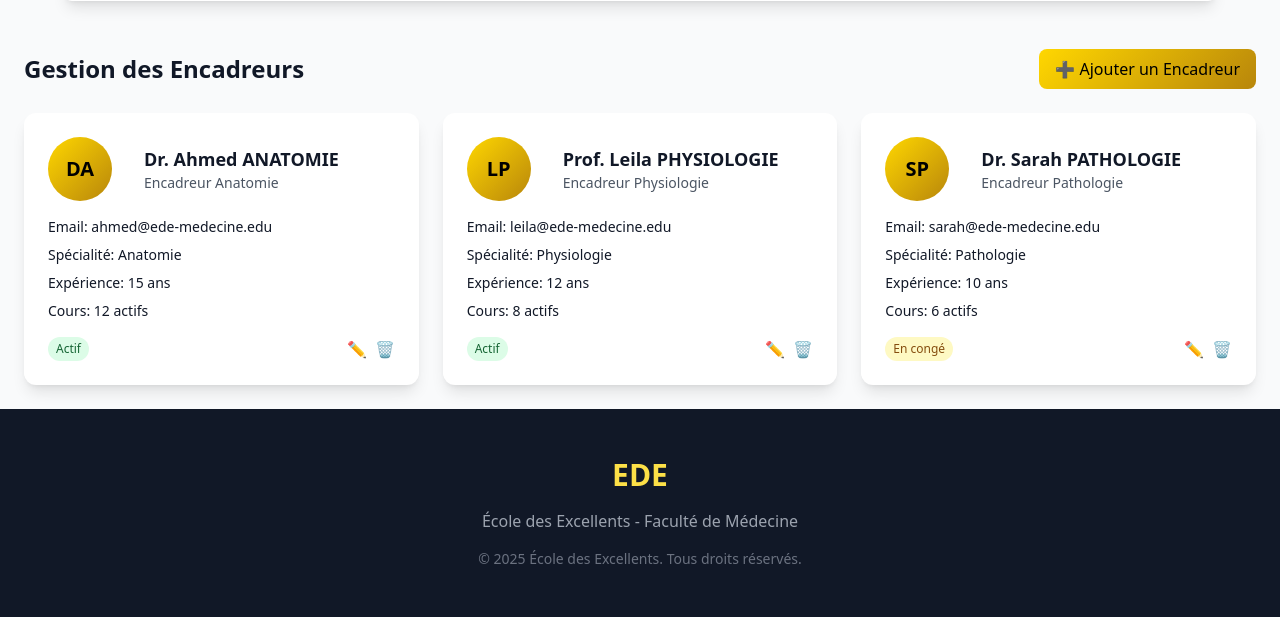
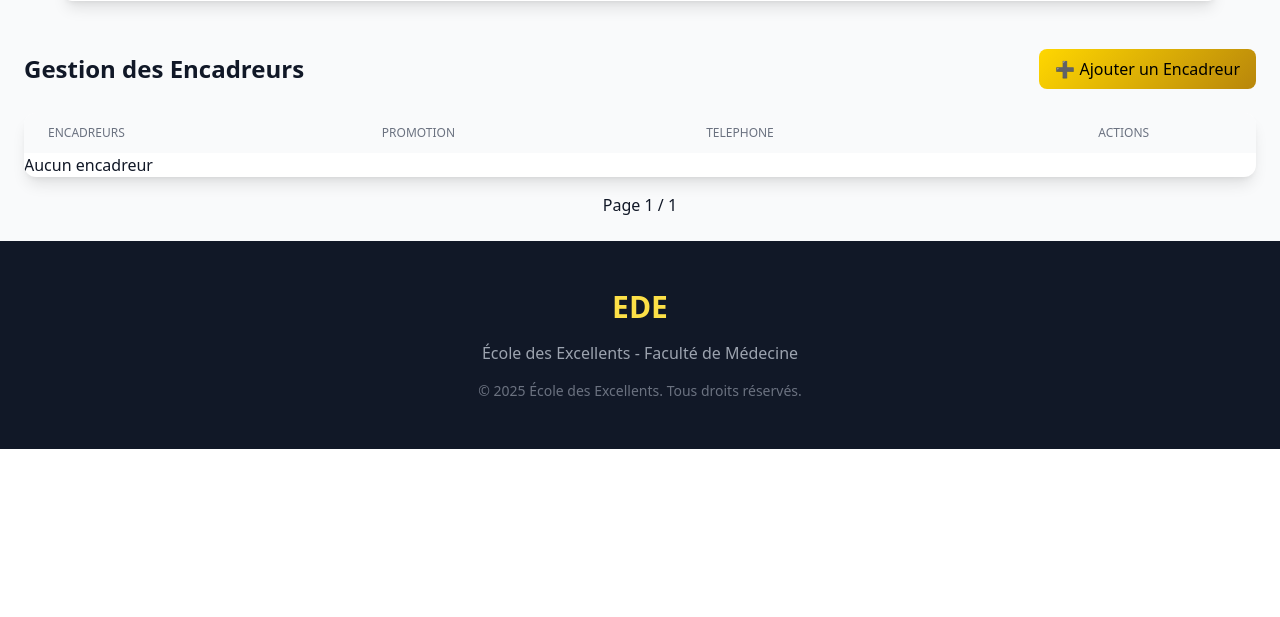
Before and after one commit to BIGM16/ecole_des_excellents, a Django app: page /admin_dashboard/ in a window 1280 px wide, after a click on "Gérer les encadreurs". Shown: the part 387-1004 px from the top of the page. After the commit the page ends 836 px from the top, so only its background shows below. Run offline with Django 5.2, Linux system fonts and the light colour scheme; a user stored in the database is signed in; tables that the repository leaves empty hold one stand-in row (values such as "Sample post"); style sheets or scripts are compiled from the project's sources; some libraries are stand-ins or nearby versions.

Commit message:
finition de la section encadreurs

```diff
--- a/ecole_des_excellents/core/templates/core/admin_dashboard.html
+++ b/ecole_des_excellents/core/templates/core/admin_dashboard.html
@@ -1,5 +1,5 @@
 {% extends 'core/base.html' %}
-{% block title %}Espace Admin{% endblock %}
+{% block title %} Espace Admin {% endblock %}
 {% block content %}
 <!-- Dashboard Section -->
 
@@ -232,7 +232,6 @@
         />
       </div>
     </form>
-
   </div>
 
   <!-- Étudiants Table -->
@@ -255,7 +254,11 @@
           >
             Telephone
           </th>
-          <th class="px-6 py-3 text-center text-xs font-medium text-gray-500 uppercase">Actions</th>
+          <th
+            class="px-6 py-3 text-center text-xs font-medium text-gray-500 uppercase"
+          >
+            Actions
+          </th>
         </tr>
       </thead>
       <tbody id="etudiantsBody" class="divide-y divide-gray-200">
@@ -267,14 +270,14 @@
                 class="bg-green-100 rounded-full flex items-center justify-center"
               >
                 <img
-                  src="{% if e.photo and e.photo.url %}{{ e.photo.url }}{% else %}{{ MEDIA_URL }}default.png{% endif %}"
+                  src="{% if e.photo and e.photo.url %} {{ e.photo.url }} {% else %} {{ MEDIA_URL }}default.png {% endif %}"
                   alt="Photo de profil"
                   class="h-20 w-20 rounded-full border"
                 />
               </div>
               <div>
-                <div class="font-medium">{{ e.user.username}}</div>
-                <div class="text-sm text-gray-500">{{e.user.email}}</div>
+                <div class="font-medium">{{ e.user.username }}</div>
+                <div class="text-sm text-gray-500">{{e.user.email }}</div>
               </div>
             </div>
           </td>
@@ -284,8 +287,17 @@
           </td>
           <td class="text-center">
             <div class="flex justify-center space-x-2">
-              <a href="{% url 'edit_etudiant' e.id %}" class="text-blue-600 hover:underline">Modifier</a>
-              <a href="{% url 'delete_etudiant' e.id %}" class="text-red-600 hover:underline" onclick="return confirm('Supprimer cet étudiant ?')">Supprimer</a>
+              <a
+                href="{% url 'edit_etudiant' e.id %}"
+                class="text-blue-600 hover:underline"
+                >Modifier</a
+              >
+              <a
+                href="{% url 'delete_etudiant' e.id %}"
+                class="text-red-600 hover:underline"
+                onclick="return confirm('Supprimer cet étudiant ?')"
+                >Supprimer</a
+              >
             </div>
           </td>
         </tr>
@@ -302,7 +314,7 @@
     <a
       href="?page={{ etudiants.previous_page_number }}"
       class="px-3 py-1 bg-gray-200 rounded"
-      >&laquo; Précédent</a
+      >Précédent</a
     >
     {% endif %}
     <span class="px-4"
@@ -312,7 +324,7 @@
     <a
       href="?page={{ etudiants.next_page_number }}"
       class="px-3 py-1 bg-gray-200 rounded"
-      >Suivant &raquo;</a
+      >Suivant</a
     >
     {% endif %}
   </div>
@@ -330,8 +342,14 @@
           ✕
         </button>
       </div>
-      <form method="POST" enctype="multipart/form-data" class="grid grid-cols-2 gap-2 bg-gray-50 p-4 rounded">
-        {% csrf_token %}{{ form_etudiant.as_p }}
+      <form
+        method="POST"
+        enctype="multipart/form-data"
+        class="grid grid-cols-2 gap-2 bg-gray-50 p-4 rounded"
+      >
+        {% csrf_token %}
+        <input type="hidden" name="form_type" value="etudiant">
+        {{ form_etudiant.as_p }}
         <div class="flex justify-end space-x-4 mt-10">
           <button
             type="button"
@@ -347,12 +365,10 @@
             Ajouter l'Étudiant
           </button>
         </div>
-
       </form>
     </div>
   </div>
 </section>
-
 
 <!-- =================================== -->
 <!--     SECTION3 : SECTION ENCADREURS   -->
@@ -371,102 +387,98 @@
   </div>
 
   <!-- Encadreurs Grid -->
-        <div class="grid md:grid-cols-2 lg:grid-cols-3 gap-6">
-          <div class="bg-white rounded-xl shadow-lg p-6 card-hover">
-            <div class="flex items-center space-x-4 mb-4">
+  <div class="bg-white rounded-xl shadow-lg overflow-x-auto">
+    <table id="etudiantsTable" class="w-full min-w-max">
+      <thead class="bg-gray-50">
+        <tr>
+          <th
+            class="px-6 py-3 text-left text-xs font-medium text-gray-500 uppercase"
+          >
+            Encadreurs
+          </th>
+          <th
+            class="px-6 py-3 text-left text-xs font-medium text-gray-500 uppercase"
+          >
+            Promotion
+          </th>
+          <th
+            class="px-6 py-3 text-left text-xs font-medium text-gray-500 uppercase"
+          >
+            Telephone
+          </th>
+          <th
+            class="px-6 py-3 text-center text-xs font-medium text-gray-500 uppercase"
+          >
+            Actions
+          </th>
+        </tr>
+      </thead>
+      <tbody id="etudiantsBody" class="divide-y divide-gray-200">
+        {% for en in encadreurs %}
+        <tr>
+          <td class="px-6 py-4">
+            <div class="flex items-center space-x-3">
               <div
-                class="w-16 h-16 gradient-gold rounded-full flex items-center justify-center"
+                class="bg-green-100 rounded-full flex items-center justify-center"
               >
-                <span class="text-black font-bold text-xl">DA</span>
+                <img
+                  src="{% if en.photo and en.photo.url %}{{ en.photo.url }}{% else %}{{ MEDIA_URL }}default.png{% endif %}"
+                  alt="Photo de profil"
+                  class="h-20 w-20 rounded-full border"
+                />
               </div>
               <div>
-                <h3 class="font-bold text-lg">Dr. Ahmed ANATOMIE</h3>
-                <p class="text-gray-600 text-sm">Encadreur Anatomie</p>
+                <div class="font-medium">{{ en.user.username }}</div>
+                <div class="text-sm text-gray-500">{{ en.user.email }}</div>
               </div>
             </div>
-            <div class="space-y-2 text-sm">
-              <p>
-                <span class="font-medium">Email:</span> ahmed@ede-medecine.edu
-              </p>
-              <p><span class="font-medium">Spécialité:</span> Anatomie</p>
-              <p><span class="font-medium">Expérience:</span> 15 ans</p>
-              <p><span class="font-medium">Cours:</span> 12 actifs</p>
+          </td>
+          <td>{{ en.get_promotion_display }}</td>
+          <td>
+            <span class="text-lg font-bold text-red-600">{{ en.telephone }}</span>
+          </td>
+          <td class="text-center">
+            <div class="flex justify-center space-x-2">
+              <a
+                href="{% url 'edit_etudiant' en.id %}"
+                class="text-blue-600 hover:underline"
+                >Modifier</a
+              >
+              <a
+                href="{% url 'delete_etudiant' en.id %}"
+                class="text-red-600 hover:underline"
+                onclick="return confirm('Supprimer cet encadreur ?')"
+                >Supprimer</a
+              >
             </div>
-            <div class="flex justify-between items-center mt-4">
-              <span
-                class="px-2 py-1 text-xs font-medium bg-green-100 text-green-800 rounded-full"
-                >Actif</span
+          </td>
+        </tr>
+        {% empty %}
+        <tr>
+          <td colspan="4">Aucun encadreur</td>
+        </tr>
+        {% endfor %}
+      </tbody>
+    </table>
+  </div>
+  <div class="flex justify-center mt-4">
+    {% if encadreurs.has_previous %}
+    <a
+      href="?page={{ encadreurs.previous_page_number }}"
+      class="px-3 py-1 bg-gray-200 rounded"
+      >Précédent</a
     >
-              <div class="flex space-x-2">
-                <button class="text-blue-600 hover:text-blue-800">✏️</button>
-                <button class="text-red-600 hover:text-red-800">🗑️</button>
-              </div>
-            </div>
-          </div>
-
-          <div class="bg-white rounded-xl shadow-lg p-6 card-hover">
-            <div class="flex items-center space-x-4 mb-4">
-              <div
-                class="w-16 h-16 gradient-gold rounded-full flex items-center justify-center"
+    {% endif %}
+    <span class="px-4"
+      >Page {{ encadreurs.number }} / {{ encadreurs.paginator.num_pages }}</span
     >
-                <span class="text-black font-bold text-xl">LP</span>
-              </div>
-              <div>
-                <h3 class="font-bold text-lg">Prof. Leila PHYSIOLOGIE</h3>
-                <p class="text-gray-600 text-sm">Encadreur Physiologie</p>
-              </div>
-            </div>
-            <div class="space-y-2 text-sm">
-              <p>
-                <span class="font-medium">Email:</span> leila@ede-medecine.edu
-              </p>
-              <p><span class="font-medium">Spécialité:</span> Physiologie</p>
-              <p><span class="font-medium">Expérience:</span> 12 ans</p>
-              <p><span class="font-medium">Cours:</span> 8 actifs</p>
-            </div>
-            <div class="flex justify-between items-center mt-4">
-              <span
-                class="px-2 py-1 text-xs font-medium bg-green-100 text-green-800 rounded-full"
-                >Actif</span
+    {% if encadreurs.has_next %}
+    <a
+      href="?page={{ encadreurs.next_page_number }}"
+      class="px-3 py-1 bg-gray-200 rounded"
+      >Suivant</a
     >
-              <div class="flex space-x-2">
-                <button class="text-blue-600 hover:text-blue-800">✏️</button>
-                <button class="text-red-600 hover:text-red-800">🗑️</button>
-              </div>
-            </div>
-          </div>
-
-          <div class="bg-white rounded-xl shadow-lg p-6 card-hover">
-            <div class="flex items-center space-x-4 mb-4">
-              <div
-                class="w-16 h-16 gradient-gold rounded-full flex items-center justify-center"
-              >
-                <span class="text-black font-bold text-xl">SP</span>
-              </div>
-              <div>
-                <h3 class="font-bold text-lg">Dr. Sarah PATHOLOGIE</h3>
-                <p class="text-gray-600 text-sm">Encadreur Pathologie</p>
-              </div>
-            </div>
-            <div class="space-y-2 text-sm">
-              <p>
-                <span class="font-medium">Email:</span> sarah@ede-medecine.edu
-              </p>
-              <p><span class="font-medium">Spécialité:</span> Pathologie</p>
-              <p><span class="font-medium">Expérience:</span> 10 ans</p>
-              <p><span class="font-medium">Cours:</span> 6 actifs</p>
-            </div>
-            <div class="flex justify-between items-center mt-4">
-              <span
-                class="px-2 py-1 text-xs font-medium bg-yellow-100 text-yellow-800 rounded-full"
-                >En congé</span
-              >
-              <div class="flex space-x-2">
-                <button class="text-blue-600 hover:text-blue-800">✏️</button>
-                <button class="text-red-600 hover:text-red-800">🗑️</button>
-              </div>
-            </div>
-          </div>
+    {% endif %}
   </div>
 
   <div
@@ -483,66 +495,15 @@
           ✕
         </button>
       </div>
-        <form onsubmit="addEncadreur(event)">
-          <div class="grid md:grid-cols-2 gap-4 mb-4">
-            <div>
-              <label class="block text-sm font-medium text-gray-700 mb-2"
-                >Nom complet</label
+      <form
+        method="POST"
+        enctype="multipart/form-data"
+        class="grid grid-cols-2 gap-2 bg-gray-50 p-4 rounded"
       >
-              <input
-                type="text"
-                required
-                class="w-full px-3 py-2 border border-gray-300 rounded-lg focus:ring-2 focus:ring-gold focus:border-transparent"
-              />
-            </div>
-            <div>
-              <label class="block text-sm font-medium text-gray-700 mb-2"
-                >Email</label
-              >
-              <input
-                type="email"
-                required
-                class="w-full px-3 py-2 border border-gray-300 rounded-lg focus:ring-2 focus:ring-gold focus:border-transparent"
-              />
-            </div>
-          </div>
-          <div class="grid md:grid-cols-2 gap-4 mb-4">
-            <div>
-              <label class="block text-sm font-medium text-gray-700 mb-2"
-                >Spécialité</label
-              >
-              <select
-                required
-                class="w-full px-3 py-2 border border-gray-300 rounded-lg focus:ring-2 focus:ring-gold focus:border-transparent"
-              >
-                <option value="">Sélectionner...</option>
-                <option>Anatomie</option>
-                <option>Physiologie</option>
-                <option>Pathologie</option>
-                <option>Pharmacologie</option>
-              </select>
-            </div>
-            <div>
-              <label class="block text-sm font-medium text-gray-700 mb-2"
-                >Années d'expérience</label
-              >
-              <input
-                type="number"
-                required
-                class="w-full px-3 py-2 border border-gray-300 rounded-lg focus:ring-2 focus:ring-gold focus:border-transparent"
-              />
-            </div>
-          </div>
-          <div class="mb-4">
-            <label class="block text-sm font-medium text-gray-700 mb-2"
-              >Téléphone</label
-            >
-            <input
-              type="tel"
-              class="w-full px-3 py-2 border border-gray-300 rounded-lg focus:ring-2 focus:ring-gold focus:border-transparent"
-            />
-          </div>
-          <div class="flex justify-end space-x-4">
+        {% csrf_token %}
+        <input type="hidden" name="form_type" value="encadreur">
+        {{ encadreur_form.as_p }}
+        <div class="flex justify-end space-x-4 mt-10">
           <button
             type="button"
             onclick="closeModal('encadreurModal')"
@@ -563,13 +524,9 @@
 </section>
 
 
-
-
-
-
-
-
-
+<!-- ============================= -->
+<!--    SECTION3 : COURS ET PDFS   -->
+<!-- ============================= -->
 
 
 <script>
@@ -610,9 +567,13 @@
       const query = searchInput.value.trim();
       const promotion = promotionSelect.value;
 
-    fetch(`/etudiant/search/?q=${encodeURIComponent(query)}&promotion=${encodeURIComponent(promotion)}`)
-      .then(response => response.json())
-      .then(data => {
+      fetch(
+        `/etudiant/search/?q=${encodeURIComponent(
+          query
+        )}&promotion=${encodeURIComponent(promotion)}`
+      )
+        .then((response) => response.json())
+        .then((data) => {
           etudiantsBody.innerHTML = "";
 
           if (data.results.length === 0) {
@@ -620,7 +581,7 @@
             return;
           }
 
-        data.results.forEach(e => {
+          data.results.forEach((e) => {
             const row = `
             <tr>
               <td class="px-6 py-4">
@@ -646,16 +607,13 @@
             etudiantsBody.insertAdjacentHTML("beforeend", row);
           });
         })
-      .catch(err => console.error("Erreur recherche :", err));
+        .catch((err) => console.error("Erreur recherche :", err));
     }
 
     // Événements : recherche + filtrage
     searchInput.addEventListener("keyup", updateEtudiants);
     promotionSelect.addEventListener("change", updateEtudiants);
   });
-
-
 </script>
 
-
 {% endblock %}
--- a/ecole_des_excellents/core/views.py
+++ b/ecole_des_excellents/core/views.py
@@ -74,6 +74,8 @@
     #####################
     # ETUDIANTS SECTION #
     #####################
+    form_etudiant = UserProfilForm()
+    encadreur_form = UserProfilForm()
 
     etudiants = Profil.objects.select_related('user').filter(role='etudiant').order_by('user__username')
     paginator = Paginator(etudiants, 10)
@@ -83,15 +85,27 @@
     promotions = [{'id': value, 'nom': label} for value, label in Profil.PROMOTION_CHOICES]
 
     if request.method == 'POST':
-        form_etudiant = UserProfilForm(request.POST, request.FILES)
-        if form_etudiant.is_valid():
-            form_etudiant.save(request=request)
-            messages.success(request, "Étudiant ajouté et e-mail envoyé avec le lien de mot de passe.")
-            return redirect('admin_dashboard')
-        else:
-            messages.error(request, "Erreur dans le formulaire.")
-    else:
-        form_etudiant = UserProfilForm()
+        form_type = request.POST.get('form_type')
+        if form_type == 'etudiant':
+            form_etudiant = UserProfilForm(request.POST, request.FILES)
+            if form_etudiant.is_valid():
+                form_etudiant.save(request=request)
+                messages.success(request, "Étudiant ajouté et e-mail envoyé avec le lien de mot de passe.")
+                return redirect('admin_dashboard')
+            else:
+                messages.error(request, "Erreur dans le formulaire étudiant.")
+        elif form_type == 'encadreur':
+            encadreur_form = UserProfilForm(request.POST, request.FILES)
+            if encadreur_form.is_valid():
+                encadreur = encadreur_form.save(request=request)
+                encadreur.role = 'encadreur'
+                encadreur.save()
+                messages.success(request, "Encadreur ajouté avec succès !")
+                return redirect('admin_dashboard')
+            else:
+                messages.error(request, "Erreur dans le formulaire encadreur.")
+
+
 
 
     ######################
@@ -100,19 +114,9 @@
 
     encadreurs = Profil.objects.select_related('user').filter(role='encadreur').order_by('user__last_name')
 
-    if request.method == 'POST':
-        encadreur_form = UserProfilForm(request.POST, request.FILES)
-        if encadreur_form.is_valid() :
-            user = encadreur_form.save(commit=False)
-            user.username = user.email
-            user.save()
-            messages.success(request, "Encadreur ajouté avec succès !")
-            return redirect('admin_dashboard')
-        else:
-            messages.error(request, "Erreur dans le formulaire.")
-    else:
-        encadreur_form = UserProfilForm()
-
+    paginator = Paginator(encadreurs, 10)
+    page_number = request.GET.get('page')
+    encadreurs_page = paginator.get_page(page_number)
 
 
     #################
@@ -128,9 +132,9 @@
         'nb_cours': nb_cours,
         'promotion_choices': Profil.PROMOTION_CHOICES,
         'etudiants': etudiants_page,  # on renvoie la page ici
-        'encadreurs': encadreurs,
+        'encadreurs': encadreurs_page,
         'promotions': promotions,
-        'form_etudiant': form_etudiant,
+        'form_etudiant' : form_etudiant,
         'encadreur_form' : encadreur_form,
         'cours_list': cours_list,
         'section_active': request.GET.get('section', 'etudiants'),
```
Also changed, not shown: ecole_des_excellents/core/templates/core/change_password.html (+6 -2 lines), ecole_des_excellents/core/templates/core/commentaires.html (+0 -88 lines), ecole_des_excellents/core/templates/core/edit_etudiant.html (+11 -3 lines), ecole_des_excellents/core/templates/core/profil.html (+12 -7 lines). Lines whose indentation alone changed are shown as unchanged.
